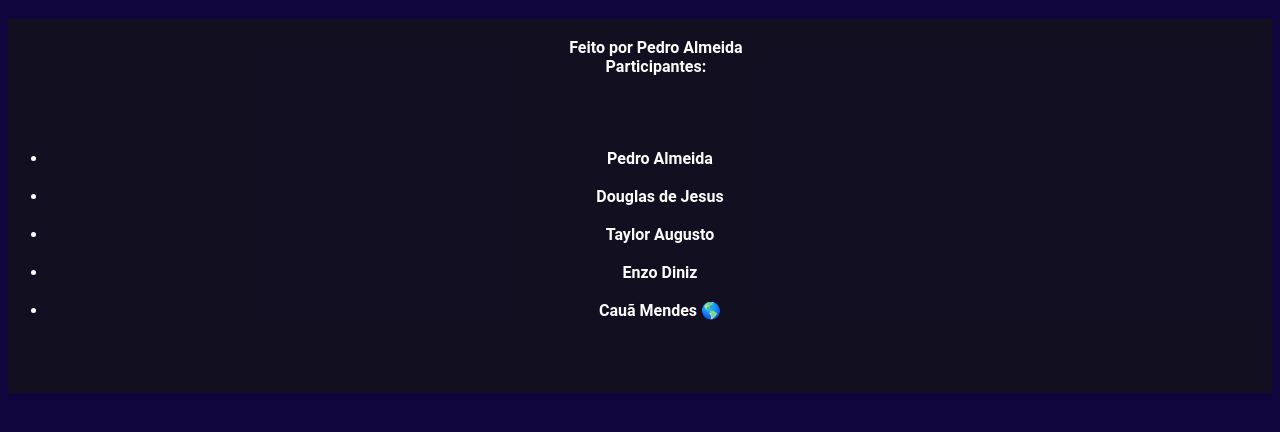
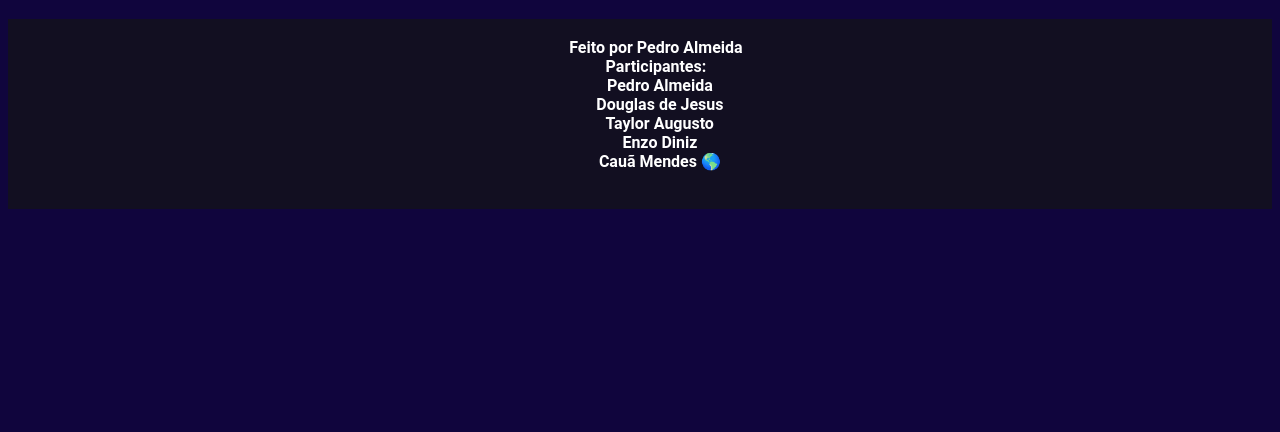
Before and after one commit to Pedrin77-palmeirense/Trabalho-de-biologia, a plain HTML site: page ODS.html in a window 1280 px wide. Shown: the part 196-628 px from the top of the page. Drawn offline with Linux system fonts and the light colour scheme.

Commit message:
Add files via upload

```diff
--- a/ODS.html
+++ b/ODS.html
@@ -29,13 +29,12 @@
         <b>
         Feito por Pedro Almeida
         Participantes:
-        <ul class="footer">
-          <li class="lf">Pedro Almeida
-          <li class="lf">Douglas de Jesus
-          <li class="lf">Taylor Augusto
-          <li class="lf">Enzo Diniz
-          <li class="lf">Cauã Mendes &#x1F30E
-        </ul></b>
+          Pedro Almeida
+          Douglas de Jesus
+          Taylor Augusto
+          Enzo Diniz
+          Cauã Mendes &#x1F30E
+        </b>
         </pre>
 </footer>
 </body>
```
Also changed, not shown: index.html (+6 -7 lines), vidaforadaterra.html (+6 -7 lines).
